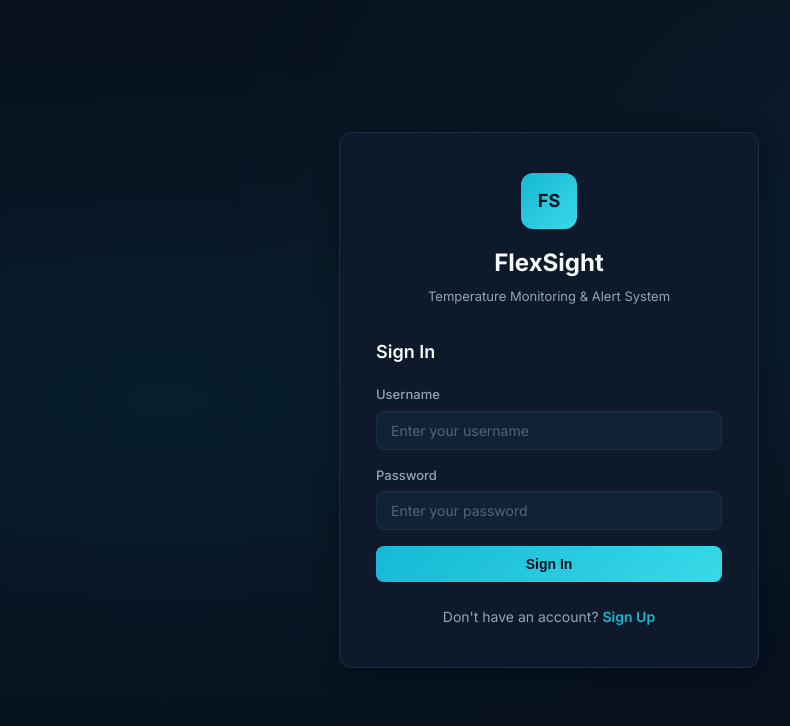
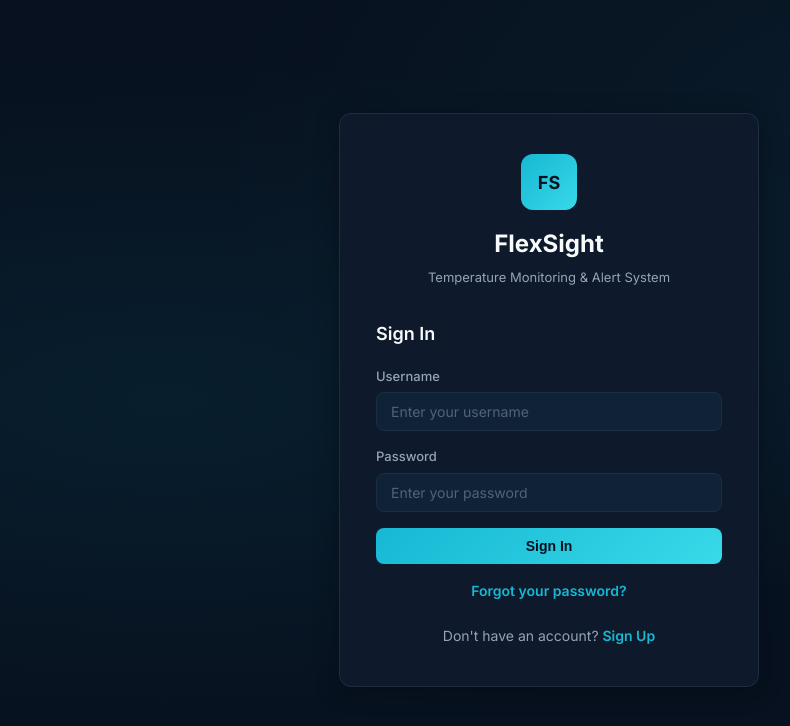
Before and after one commit to rabea14180-max/Portfolio-Project, a React (Vite) app in the folder Stage 4/frontend/: page /login in a window 1280 px wide. Shown: the top 726 px of the page, without its empty margins (91-881 px from the left). Built offline with nearby package versions, Linux system fonts and the light colour scheme; no server answers.

Commit message:
Add "Forgot your password?" link to Login page and style adjustments

```diff
--- a/Stage 4/frontend/src/pages/Login.jsx
+++ b/Stage 4/frontend/src/pages/Login.jsx
@@ -74,6 +74,12 @@ function Login() {
           <button type="submit" className="btn btn-primary btn-full" disabled={loading}>
             {loading ? "Signing in..." : "Sign In"}
           </button>
+
+          <p className="auth-forgot">
+            <Link to="/forgot-password" className="auth-link">
+              Forgot your password?
+            </Link>
+          </p>
         </form>
 
         <p className="auth-footer">
--- a/Stage 4/frontend/src/pages/Settings.jsx
+++ b/Stage 4/frontend/src/pages/Settings.jsx
@@ -1,5 +1,5 @@
 import { useState } from "react";
-import { Link, useNavigate } from "react-router-dom";
+import { useNavigate } from "react-router-dom";
 import { apiRequest, clearAuth, getRole } from "../api";
 
 function Settings() {
@@ -139,10 +139,6 @@ function Settings() {
           <button type="submit" className="btn btn-primary" disabled={changeLoading}>
             {changeLoading ? "Saving..." : "Save Changes"}
           </button>
-
-          <Link to="/forgot-password" className="settings-forgot-link">
-            Forgot your password?
-          </Link>
         </form>
       </div>
 
--- a/Stage 4/frontend/src/styles.css
+++ b/Stage 4/frontend/src/styles.css
@@ -671,6 +671,12 @@ a:hover {
   color: var(--text-muted);
 }
 
+.auth-forgot {
+  text-align: center;
+  margin-top: 16px;
+  font-size: 14px;
+}
+
 .auth-link {
   color: var(--primary);
   font-weight: 600;
@@ -916,8 +922,6 @@ a:hover {
   }
 }
 
-.settings-form{display:flex;flex-direction:column}.settings-form>.settings-forgot-link{display:block!important;order:1;margin:0 0 16px!important}.settings-form>button{order:2;align-self:flex-start}
-
 /* Row-level success/error feedback for Sensor Settings actions
    (Update / Delete / Turn On / Turn Off), shown above the All Devices table. */
 .devices-row-alert {
```
